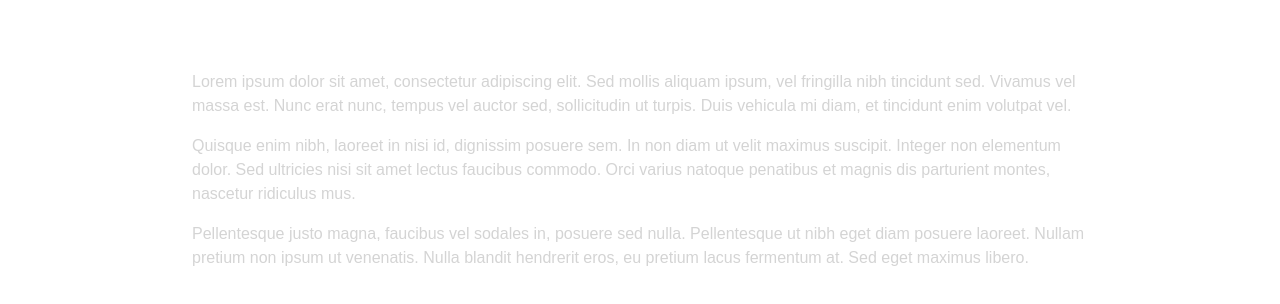
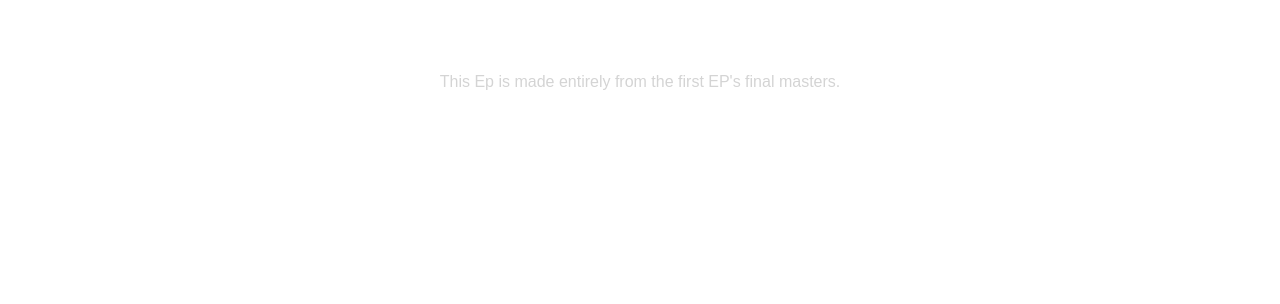
Before and after one commit to f0rbit/key-grip, a Next.js app: page /ep2 in a window 1280 px wide. Shown: the part 1088-1392 px from the top of the page. After the commit the page ends 1310 px from the top, so only its background shows below. Built offline with nearby package versions, Linux system fonts and the light colour scheme; a web font is replaced by a local one.

Commit message:
feat: updated ep page links to go to proper ep's

```diff
--- a/src/app/(eps)/ep2/page.tsx
+++ b/src/app/(eps)/ep2/page.tsx
@@ -29,9 +29,9 @@ interface PlayLink {
 }
 
 const PLAY_LINKS: PlayLink[] = [
-  { href: "https://open.spotify.com/album/7iYB5p6mfH4fp6VBNc7cNH?si=-JK4Sy72SKy8ucVt_8Q-Jw", icon: <SpotifyLogo />, text: "Spotify" },
-  { href: "https://music.apple.com/au/album/key-grip-ep/1791267851", icon: <AppleMusicLogo />, text: "Apple Music" },
-  { href: "https://keygripmusic.bandcamp.com/album/key-grip", icon: <Bandcamplogo />, text: "Bandcamp" }
+  { href: "https://open.spotify.com/album/5zutq2A3LBhTqHwewMxjsg?si=mRo3ZLT7Q_uHKItod-Q-jA", icon: <SpotifyLogo />, text: "Spotify" },
+  { href: "https://music.apple.com/au/album/key-grip-ep/1794459240", icon: <AppleMusicLogo />, text: "Apple Music" },
+  { href: "https://keygripmusic.bandcamp.com/album/key-grip-2", icon: <Bandcamplogo />, text: "Bandcamp" }
 ];
 
 // Main EpPage Component
@@ -82,13 +82,7 @@ const EpPage: React.FC = () => {
             <div className="space-y-6">
               <blockquote className="text-neutral-300 space-y-4">
                 <p>
-                  Lorem ipsum dolor sit amet, consectetur adipiscing elit. Sed mollis aliquam ipsum, vel fringilla nibh tincidunt sed. Vivamus vel massa est. Nunc erat nunc, tempus vel auctor sed, sollicitudin ut turpis. Duis vehicula mi diam, et tincidunt enim volutpat vel.
-                </p>
-                <p>
-                  Quisque enim nibh, laoreet in nisi id, dignissim posuere sem. In non diam ut velit maximus suscipit. Integer non elementum dolor. Sed ultricies nisi sit amet lectus faucibus commodo. Orci varius natoque penatibus et magnis dis parturient montes, nascetur ridiculus mus.
-                </p>
-                <p>
-                  Pellentesque justo magna, faucibus vel sodales in, posuere sed nulla. Pellentesque ut nibh eget diam posuere laoreet. Nullam pretium non ipsum ut venenatis. Nulla blandit hendrerit eros, eu pretium lacus fermentum at. Sed eget maximus libero.
+                  This Ep is made entirely from the first EP's final masters.
                 </p>
               </blockquote>
             </div>
--- a/src/app/(eps)/ep3/page.tsx
+++ b/src/app/(eps)/ep3/page.tsx
@@ -29,9 +29,9 @@ interface PlayLink {
 }
 
 const PLAY_LINKS: PlayLink[] = [
-	{ href: "https://open.spotify.com/album/7iYB5p6mfH4fp6VBNc7cNH?si=-JK4Sy72SKy8ucVt_8Q-Jw", icon: <SpotifyLogo />, text: "Spotify" },
-	{ href: "https://music.apple.com/au/album/key-grip-ep/1791267851", icon: <AppleMusicLogo />, text: "Apple Music" },
-	{ href: "https://keygripmusic.bandcamp.com/album/key-grip", icon: <Bandcamplogo />, text: "Bandcamp" }
+	{ href: "https://open.spotify.com/album/723SLWIQo27r48H1b6nfcG?si=YZAQzwLJTZaaX6G56CKFxQ", icon: <SpotifyLogo />, text: "Spotify" },
+	{ href: "https://music.apple.com/au/album/key-grip-presents-ep/1798653758", icon: <AppleMusicLogo />, text: "Apple Music" },
+	{ href: "https://keygripmusic.bandcamp.com/album/key-grip-presents", icon: <Bandcamplogo />, text: "Bandcamp" }
 ];
 
 // Main EpPage Component
```
